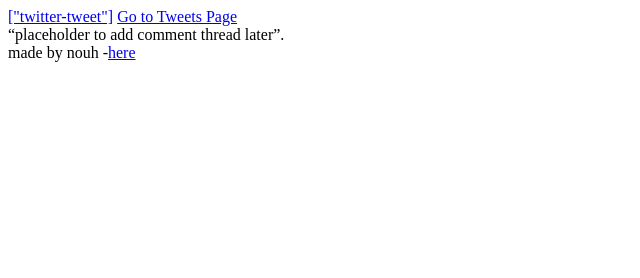
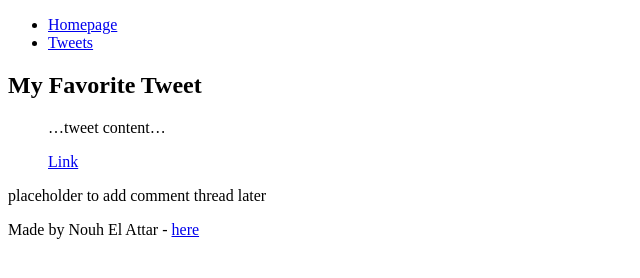
Before and after one commit to nouh1998/My_First_Portfolio, a plain HTML site: page html_basic/tweets.html in a window 1280 px wide. Shown: the whole page, without its empty margins (0-640 px from the left). Drawn offline with Linux system fonts and the light colour scheme.

Commit message:
Revamp tweets.html structure and content

```diff
--- a/html_basic/tweets.html
+++ b/html_basic/tweets.html
@@ -1,21 +1,40 @@
 <!DOCTYPE html>
-<html>
+<html lang="en">
 <head>
-    <meta charset="utf-8" />
-    <meta name="viewport" content="width=device-width, initial-scale=1" />
-    <title>Base Index</title>
+    <meta charset="UTF-8">
+    <meta name="viewport" content="width=device-width, initial-scale=1.0">
+    <title>Tweets</title>
 </head>
 <body>
+
 <header>
+    <ul>
+        <li><a href="index.html">Homepage</a></li>
+        <li><a href="tweets.html">Tweets</a></li>
+    </ul>
+</header>
 
-    </header>
 <main>
     <article>
-        <a href="https://x.com/elonmusknews30/status/1990244584635474222/photo/1" target="_blank">["twitter-tweet"]</a>
-        <a href="tweets.html" target="_blank">Go to Tweets Page</a>
+    <h1>My Favorite Tweet</h1>
+
+    <blockquote class="twitter-tweet">
+        <p>…tweet content…</p>
+        <a href="https://twitter.com/...">Link</a>
+    </blockquote>
+
+    <script async src="https://platform.twitter.com/widgets.js"></script>
 </article>
-      <aside>“placeholder to add comment thread later”.</aside>
+
+
+    <aside>
+        <p>placeholder to add comment thread later</p>
+    </aside>
 </main>
-    <footer>made by nouh -<a href="https://help.x.com/en/using-x/how-to-embed-a-post" target=_blank>here</a></footer>
+
+<footer>
+    <p>Made by Nouh El Attar - <a href="https://yourlink.com" target="_blank">here</a></p>
+</footer>
+
 </body>
 </html>
```
Lines whose indentation alone changed are shown as unchanged.
